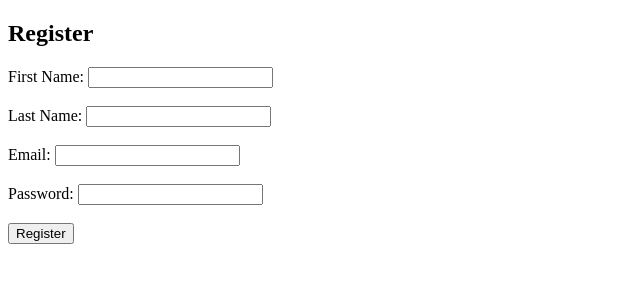
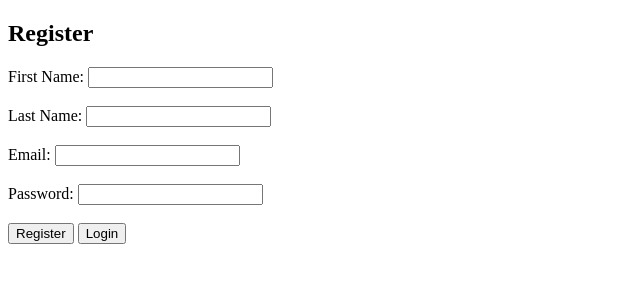
Before and after one commit to PayanLPE/HealthAndFitnessClub, a Django app: page /register/ in a window 1280 px wide. Shown: the top 300 px of the page, without its empty margins (0-640 px from the left). Run offline with Django 5.2, Linux system fonts and the light colour scheme.

Commit message:
Minor bug fixes

```diff
--- a/HealthAndFitnessClub/dashboard/templates/login.html
+++ b/HealthAndFitnessClub/dashboard/templates/login.html
@@ -14,6 +14,7 @@
         <label for="password">Password:</label>
         <input type="password" id="password" name="password" required><br><br>
         <input type="submit" value="Login">
+        <button onclick="location.href='/register'">Register</button><br><br>
     </form>
     {% if msg %}
     <script>
--- a/HealthAndFitnessClub/dashboard/templates/register.html
+++ b/HealthAndFitnessClub/dashboard/templates/register.html
@@ -18,6 +18,7 @@
         <label for="password">Password:</label>
         <input type="password" id="password" name="password" required><br><br>
         <input type="submit" value="Register">
+        <button onclick="location.href='/Login'">Login</button><br><br>
     </form>
     {% if msg %}
     <script>
```
